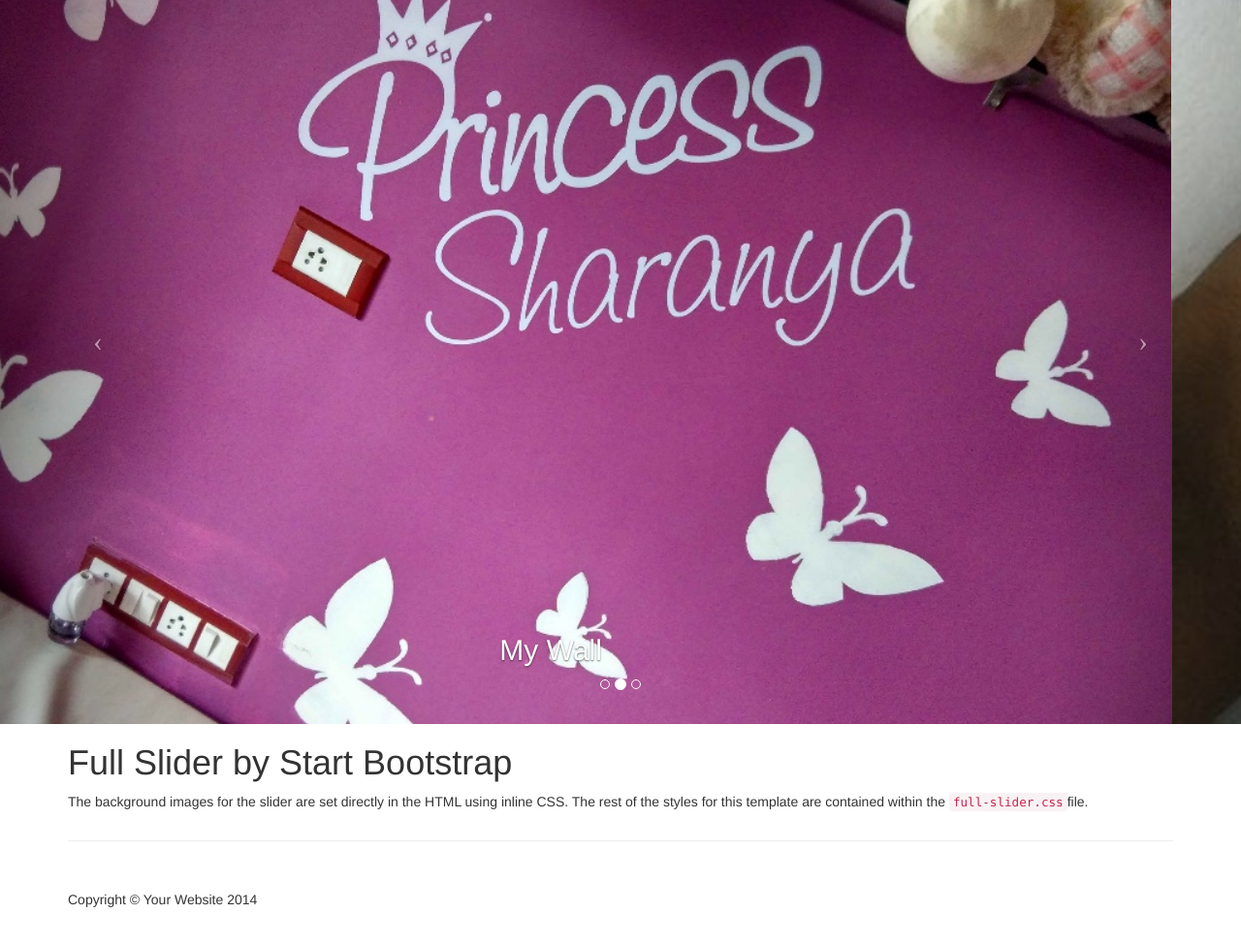
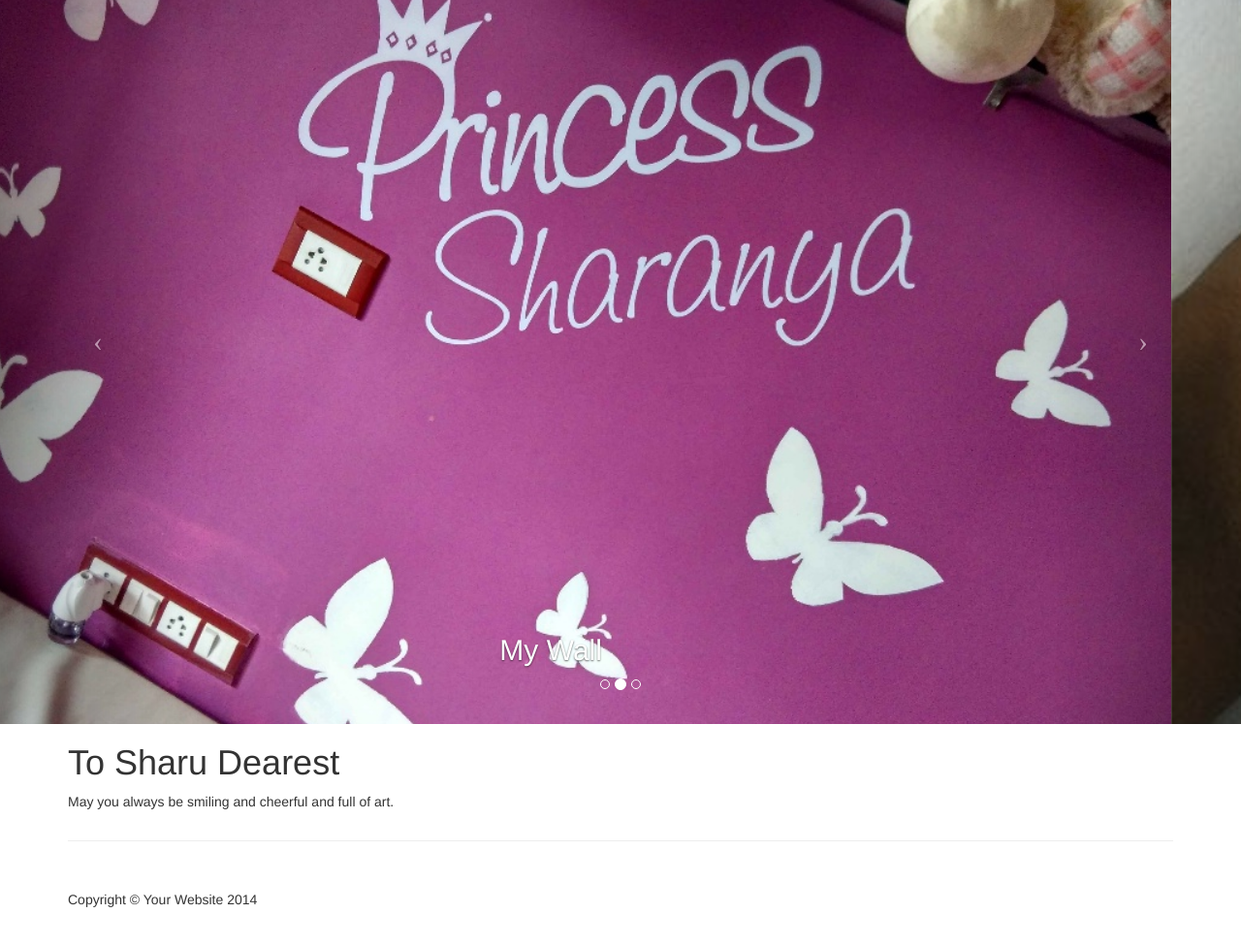
Before and after one commit to Lalitha-Iyer/sharustyles, a plain HTML site: page index.html in a window 1280 px wide. Shown: the part 53-1028 px from the top of the page at 97% size. Drawn offline with Linux system fonts and the light colour scheme.

Commit message:
Update index.html

```diff
--- a/index.html
+++ b/index.html
@@ -116,8 +116,8 @@
 
         <div class="row">
             <div class="col-lg-12">
-                <h1>Full Slider by Start Bootstrap</h1>
-                <p>The background images for the slider are set directly in the HTML using inline CSS. The rest of the styles for this template are contained within the <code>full-slider.css</code>file.</p>
+                <h1>To Sharu Dearest</h1>
+                <p>May you always be smiling and cheerful and full of art.</p>
             </div>
         </div>
 
```
